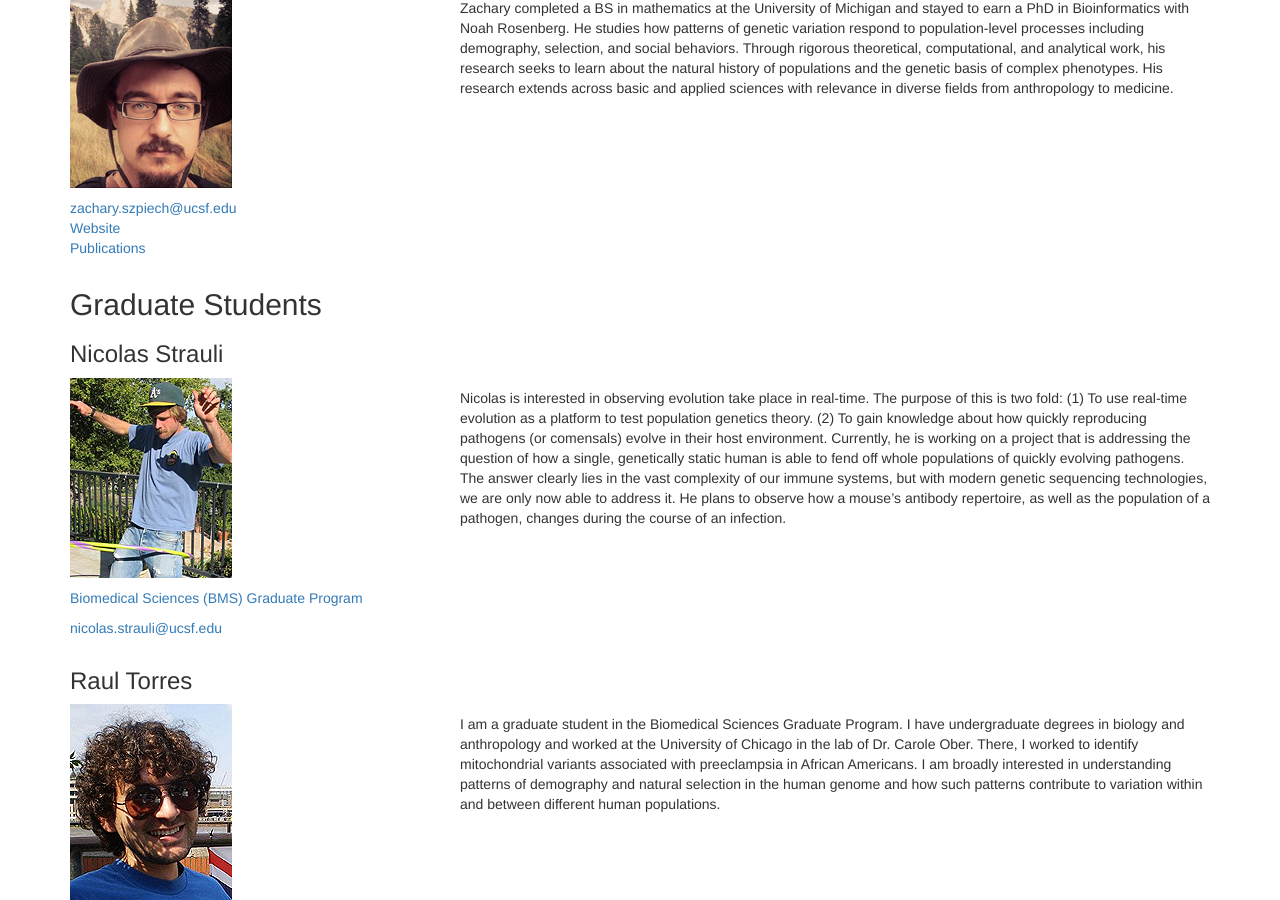
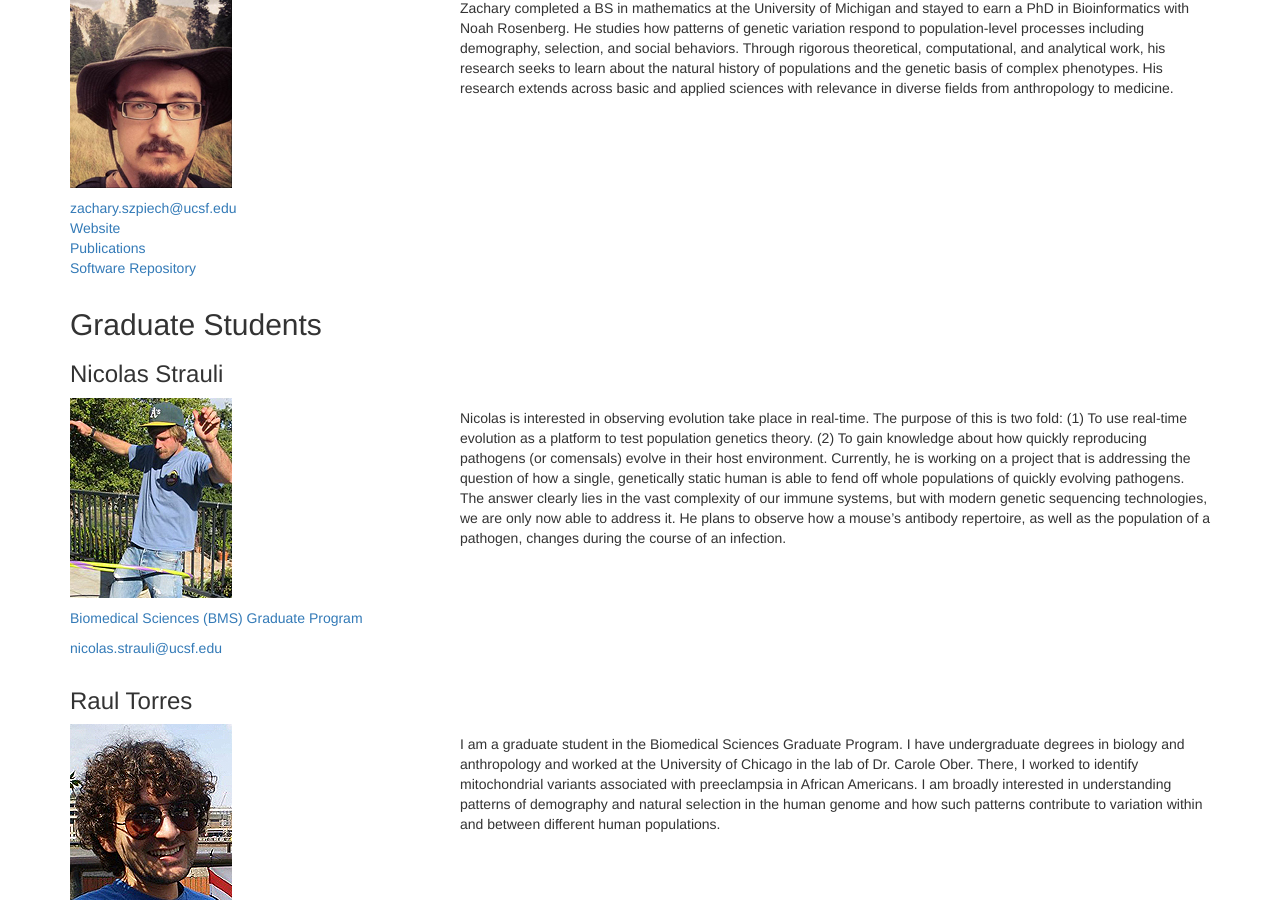
Before and after one commit to HernandezLab/hernandezlab.github.io, a Jekyll site: the page built from people/index.html, in a window 1280 px wide and 900 px high, scrolled down 585 px. Built offline with Jekyll 4.4.1, drawn with Linux system fonts in a browser that asks for light colours; nearby versions of some CDN libraries.

Commit message:
szpiech links update

```diff
--- a/_data/members.yml
+++ b/_data/members.yml
@@ -20,6 +20,7 @@
         [zachary.szpiech@ucsf.edu](mailto:first.last@ucsf.edu)
         [Website](http://www.szpiech.com/)
         [Publications](https://scholar.google.com/citations?user=jtdm2-0AAAAJ&hl=en)
+        [Software Repository](https://github.com/szpiech/)
       image: /static/img/headshot-Szpiech.jpg
 -
   group: "Graduate Students"
```
